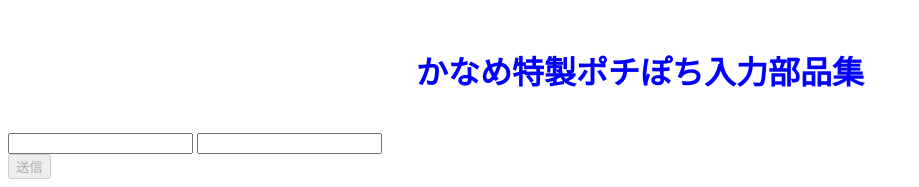
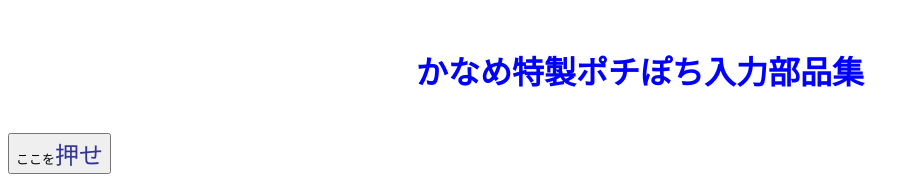
Before and after one commit to basiccodek/kyanapepotipoti, a plain HTML site: page index.html in a window 1280 px wide. Shown: the top 187 px of the page, without its empty margins (0-919 px from the left). Drawn offline with Linux system fonts and the light colour scheme.

Commit message:
Update index.html

```diff
--- a/index.html
+++ b/index.html
@@ -2,11 +2,9 @@
 <br>
 <h1 style="text-align:center"><font color="blue">かなめ特製ポチぽち入力部品集</font></h1>
 	<br>
-	<form method="post" action="mail.php">
-		<input type="text" name="名前">
-		<input type="text" name="email">
+
 		<div class="g-recaptcha" data-callback="clearcall" data-sitekey="6LdwuGYeAAAAACG7ypsMMXLg6lpUEJY8N6YyWw0i"></div>
-		<input type="submit" name="button" value="送信" disabled>
+
 	</form>
 
 <style>
```
